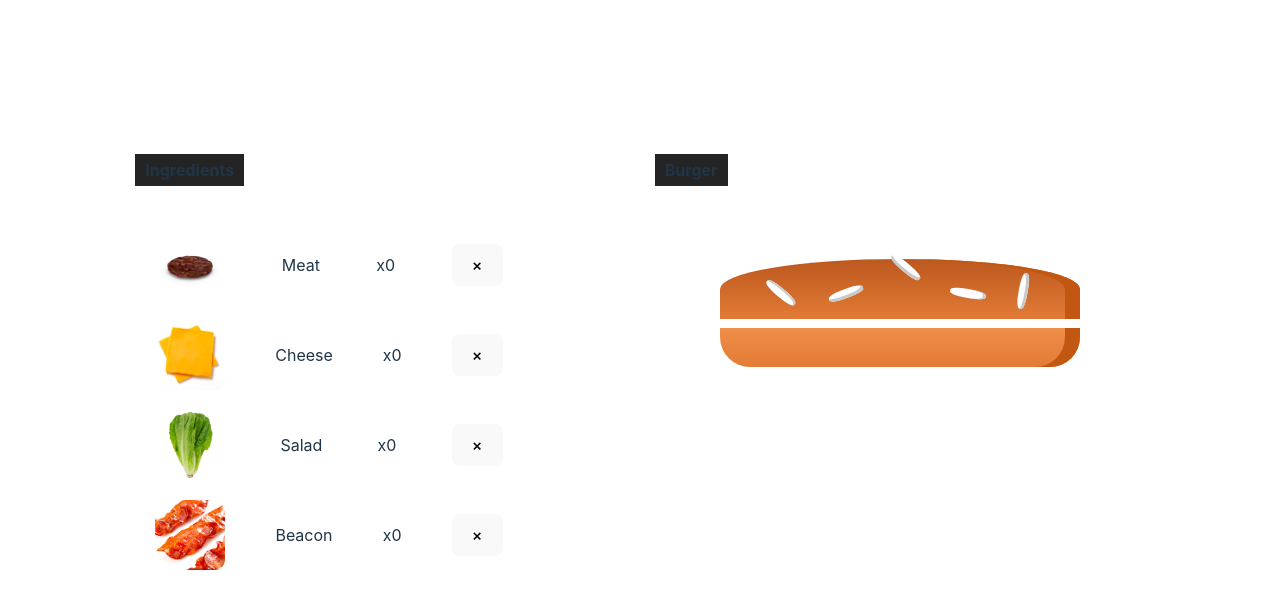
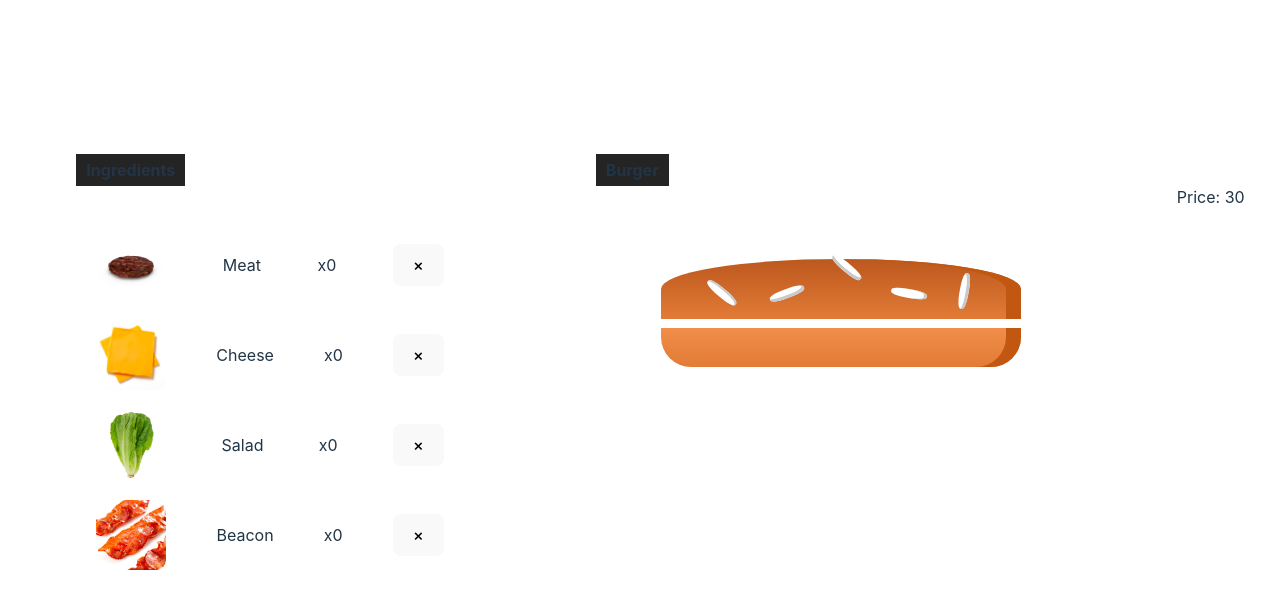
Before and after one commit to nenahui/laba-56, a React (Vite) app: page / in a window 1280 px wide. Shown: the top 608 px of the page. Built offline with nearby package versions, Linux system fonts and the light colour scheme.

Commit message:
Добавил общую цену для учета стомосити бургера

```diff
--- a/src/components/Main/Main.tsx
+++ b/src/components/Main/Main.tsx
@@ -10,10 +10,10 @@ import Burger from '../Burger/Burger';
 
 const Main = () => {
   const [ingredients, setIngredients] = useState([
-    {name: 'Meat', count: 0, id: nanoid()},
-    {name: 'Cheese', count: 0, id: nanoid()},
-    {name: 'Salad', count: 0, id: nanoid()},
-    {name: 'Beacon', count: 0, id: nanoid()},
+    {name: 'Meat', count: 0, price: 80, id: nanoid()},
+    {name: 'Cheese', count: 0, price: 50, id: nanoid()},
+    {name: 'Salad', count: 0, price: 10, id: nanoid()},
+    {name: 'Beacon', count: 0, price: 60, id: nanoid()},
   ]);
 
   const increaseIngredients = (id: string) => {
@@ -45,19 +45,44 @@ const Main = () => {
   });
 
   const burgerList = ingredients.map((ingredient => {
-    if (ingredient.name === 'Meat' && ingredient.count) {
-      return new Array(ingredient.count).fill(null).map((_, index) => <Meat key={index}/>);
+    if (ingredient.name === 'Meat') {
+      const beaconList = [];
+      for (let i = 0; i < ingredient.count; i++) {
+        beaconList.push(<Meat/>);
+      }
+      return beaconList;
     }
+
     if (ingredient.name === 'Cheese') {
-      return new Array(ingredient.count).fill(null).map((_, index) => <Cheese key={index}/>);
+      const beaconList = [];
+      for (let i = 0; i < ingredient.count; i++) {
+        beaconList.push(<Cheese/>);
+      }
+      return beaconList;
     }
+
     if (ingredient.name === 'Salad') {
-      return new Array(ingredient.count).fill(null).map((_, index) => <Salad key={index}/>);
+      const beaconList = [];
+      for (let i = 0; i < ingredient.count; i++) {
+        beaconList.push(<Salad/>);
+      }
+      return beaconList;
     }
+
     if (ingredient.name === 'Beacon') {
-      return new Array(ingredient.count).fill(null).map((_, index) => <Beacon key={index}/>);
+      const beaconList = [];
+      for (let i = 0; i < ingredient.count; i++) {
+        beaconList.push(<Beacon/>);
+      }
+      return beaconList;
     }
   }));
+
+  const totalPrice = () => {
+    const total = ingredients.reduce((acc, ingredient) => acc + ingredient.count * ingredient.price, 30);
+    console.log(total);
+    return total;
+  };
 
   return (
     <>
@@ -70,6 +95,7 @@ const Main = () => {
           {burgerList}
         </Burger>
       </Container>
+      <p>Price: {totalPrice()}</p>
     </>
   );
 };
```
